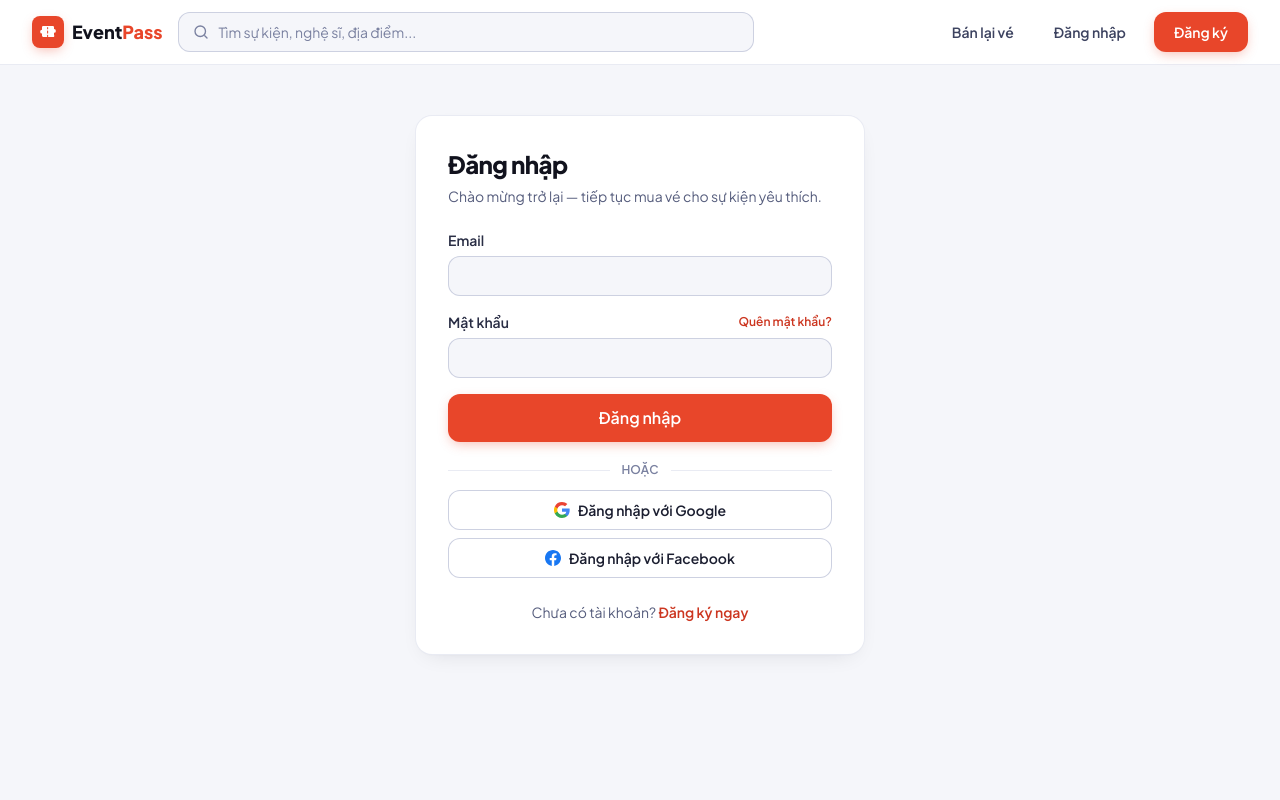
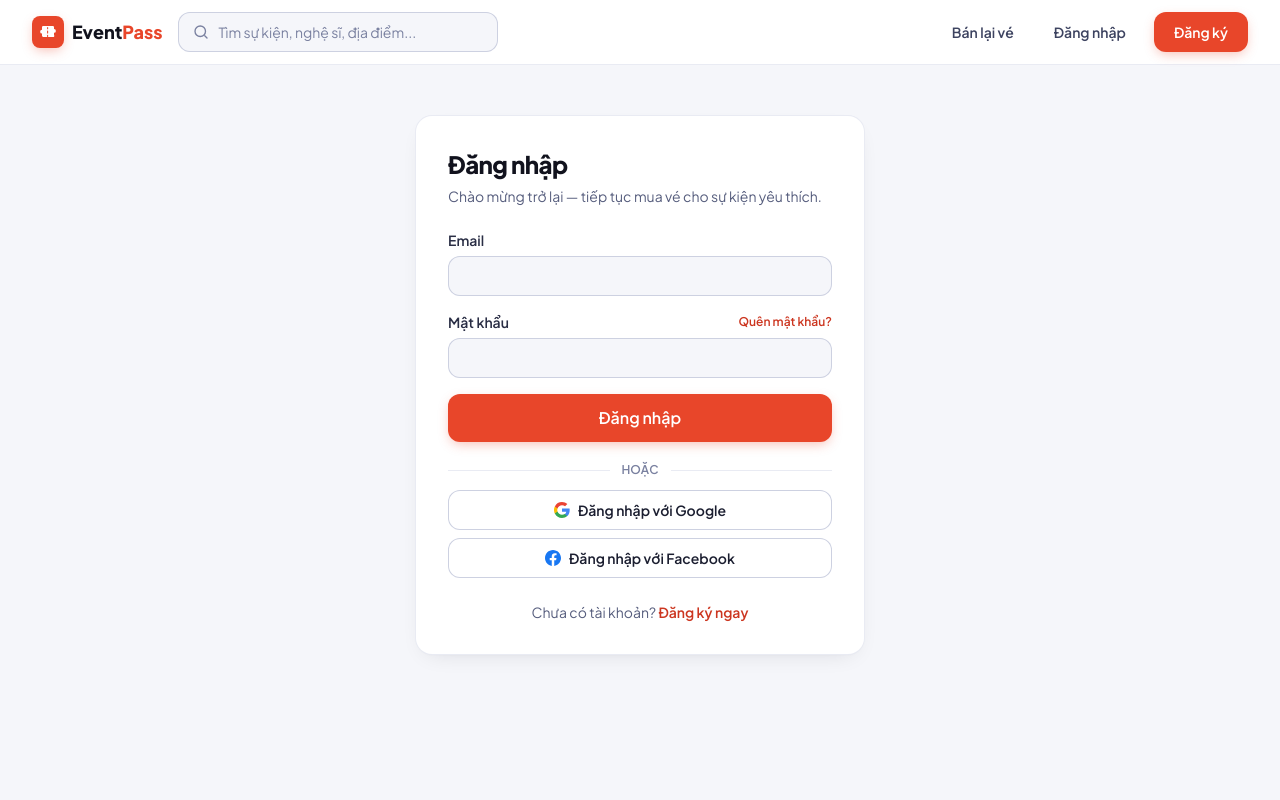
Before and after one commit to tranducthai/booking-ticket-system, a React (Vite) app in the folder apps/web/: page /dang-nhap in a window 1280 px wide. Shown: the top 800 px of the page. Built offline with nearby package versions, Linux system fonts and the light colour scheme; no server answers.

Commit message:
feat(web): header search box is half as wide
Co-Authored-By: Claude Sonnet 5.5 <noreply@anthropic.com>

```diff
--- a/apps/web/src/components/layout/Header.tsx
+++ b/apps/web/src/components/layout/Header.tsx
@@ -32,7 +32,7 @@ export function Header() {
           </span>
         </Link>
 
-        <form onSubmit={onSearch} className="hidden flex-1 max-w-xl sm:block">
+        <form onSubmit={onSearch} className="hidden flex-1 max-w-xs sm:block">
           <div className="relative">
             <svg viewBox="0 0 24 24" fill="none" className="pointer-events-none absolute left-3.5 top-1/2 h-4.5 w-4.5 -translate-y-1/2 text-ink-400">
               <circle cx="11" cy="11" r="7" stroke="currentColor" strokeWidth="1.8" />
```
